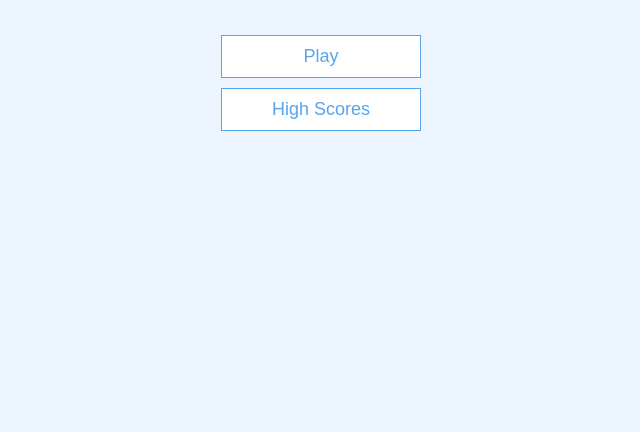
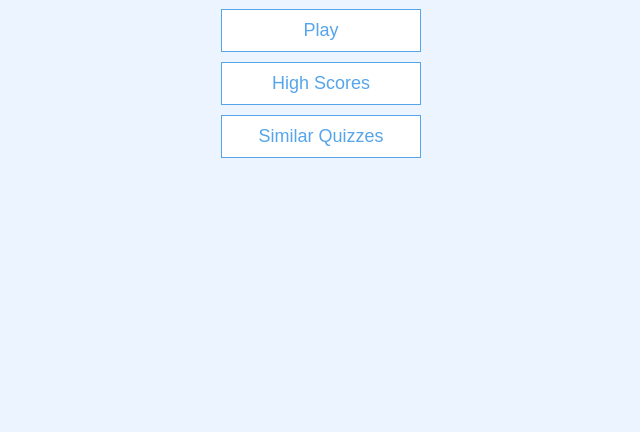
Before and after one commit to pmy09/Quiz-app-project, a plain HTML site: page index.html in a window 1280 px wide. Shown: the part 368-800 px from the top of the page, without its empty margins (319-959 px from the left). Drawn offline with Linux system fonts and the light colour scheme.

Commit message:
Update index.html

```diff
--- a/index.html
+++ b/index.html
@@ -13,6 +13,7 @@
         <h1>Quick Quiz</h1>
         <a class="btn" href="/game.html">Play</a>
         <a class="btn" href="/highscores.html">High Scores</a>
+        <a class="btn" href="/neo.html">Similar Quizzes</a>
       </div>
     </div>
   </body>
```
